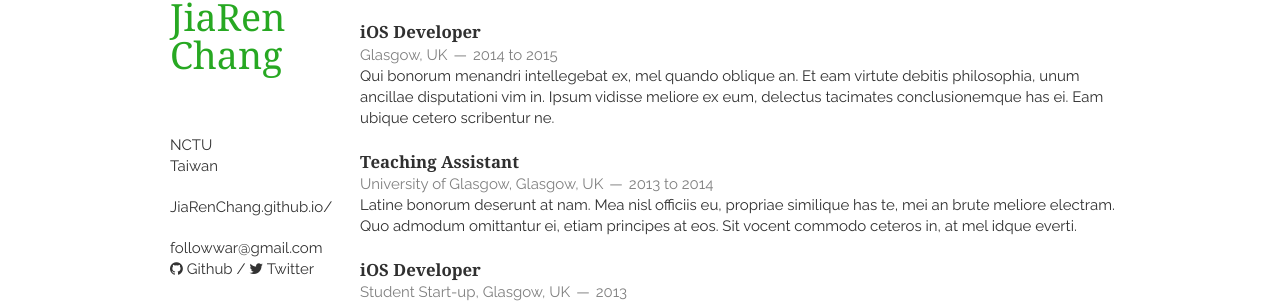
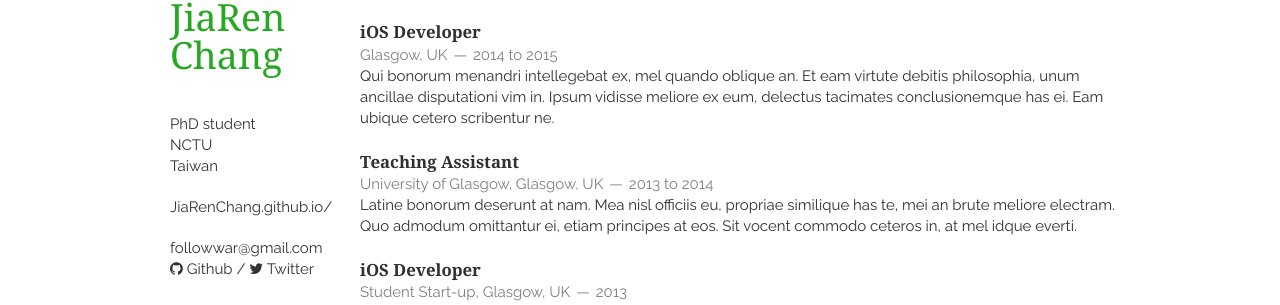
Before and after one commit to JiaRenChang/JiaRenChang.github.io, a Jekyll site: the page built from index.html, in a window 1280 px wide. Shown: the part 183-488 px from the top of the page. Built offline with Jekyll 4.4.1, drawn with Linux system fonts in a browser that asks for light colours; nearby versions of some CDN libraries; the list of posts is cut into pages by our own code.

Commit message:
Update _config.yml

```diff
--- a/_config.yml
+++ b/_config.yml
@@ -27,7 +27,7 @@ tel_full:
 google_maps:
 address:
   street:
-  postcode:
+  postcode: PhD student
   city: NCTU
   country: Taiwan
 google_analytics:
```
